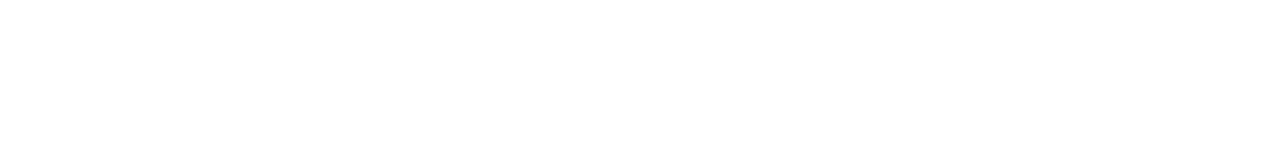
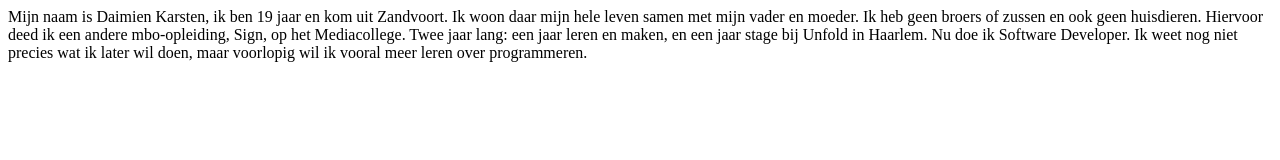
Before and after one commit to dskarsten263-stack/SKILL-2.2, a plain HTML site: page team/Daimien.html in a window 1280 px wide. Drawn offline with Linux system fonts and the light colour scheme.

Commit message:
je stinkt tygo

```diff
--- a/team/Daimien.html
+++ b/team/Daimien.html
@@ -6,6 +6,6 @@
     <title>Document</title>
 </head>
 <body>
-
+    Mijn naam is Daimien Karsten, ik ben 19 jaar en kom uit Zandvoort. Ik woon daar mijn hele leven samen met mijn vader en moeder. Ik heb geen broers of zussen en ook geen huisdieren. Hiervoor deed ik een andere mbo-opleiding, Sign, op het Mediacollege. Twee jaar lang: een jaar leren en maken, en een jaar stage bij Unfold in Haarlem. Nu doe ik Software Developer. Ik weet nog niet precies wat ik later wil doen, maar voorlopig wil ik vooral meer leren over programmeren.
 </body>
 </html>
```
